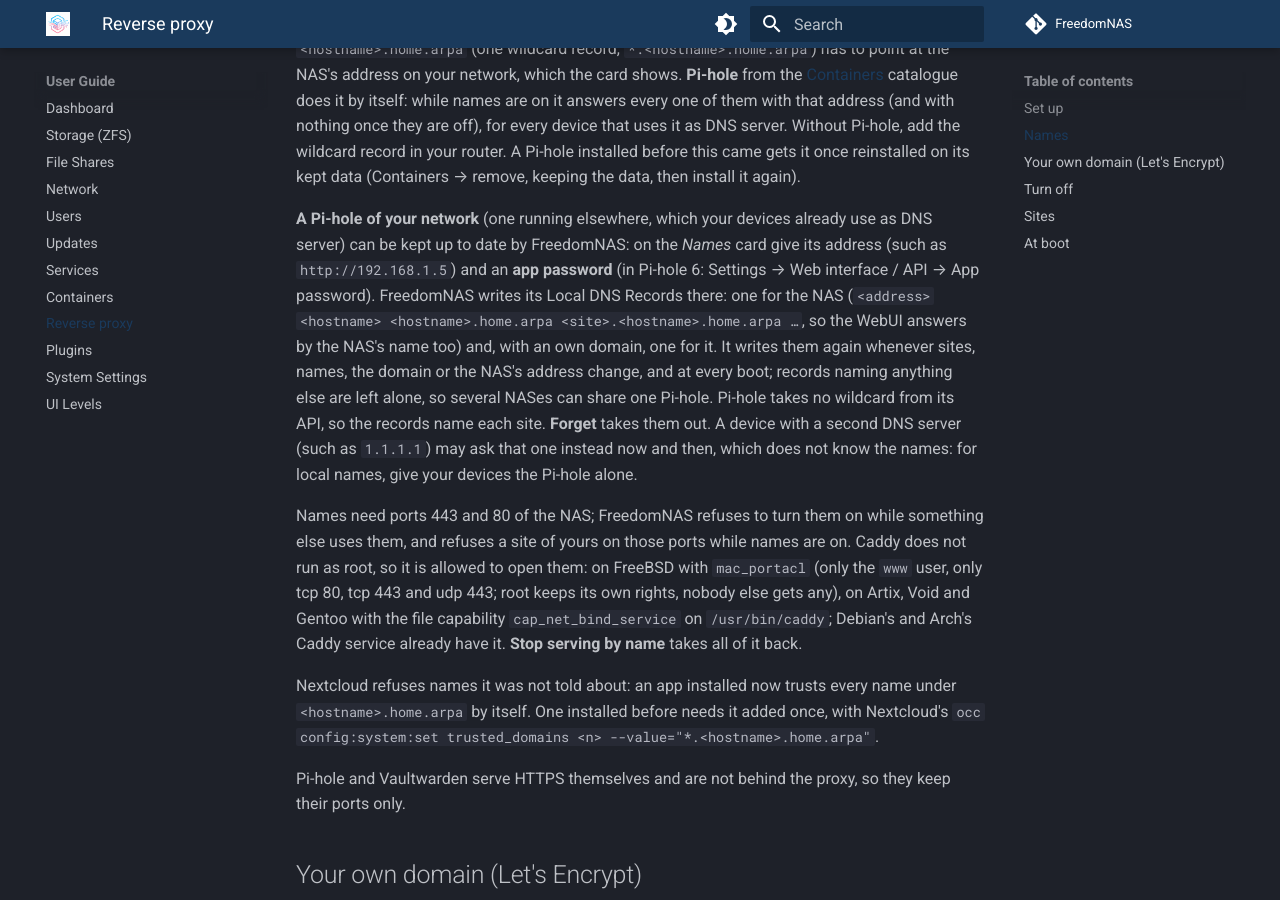
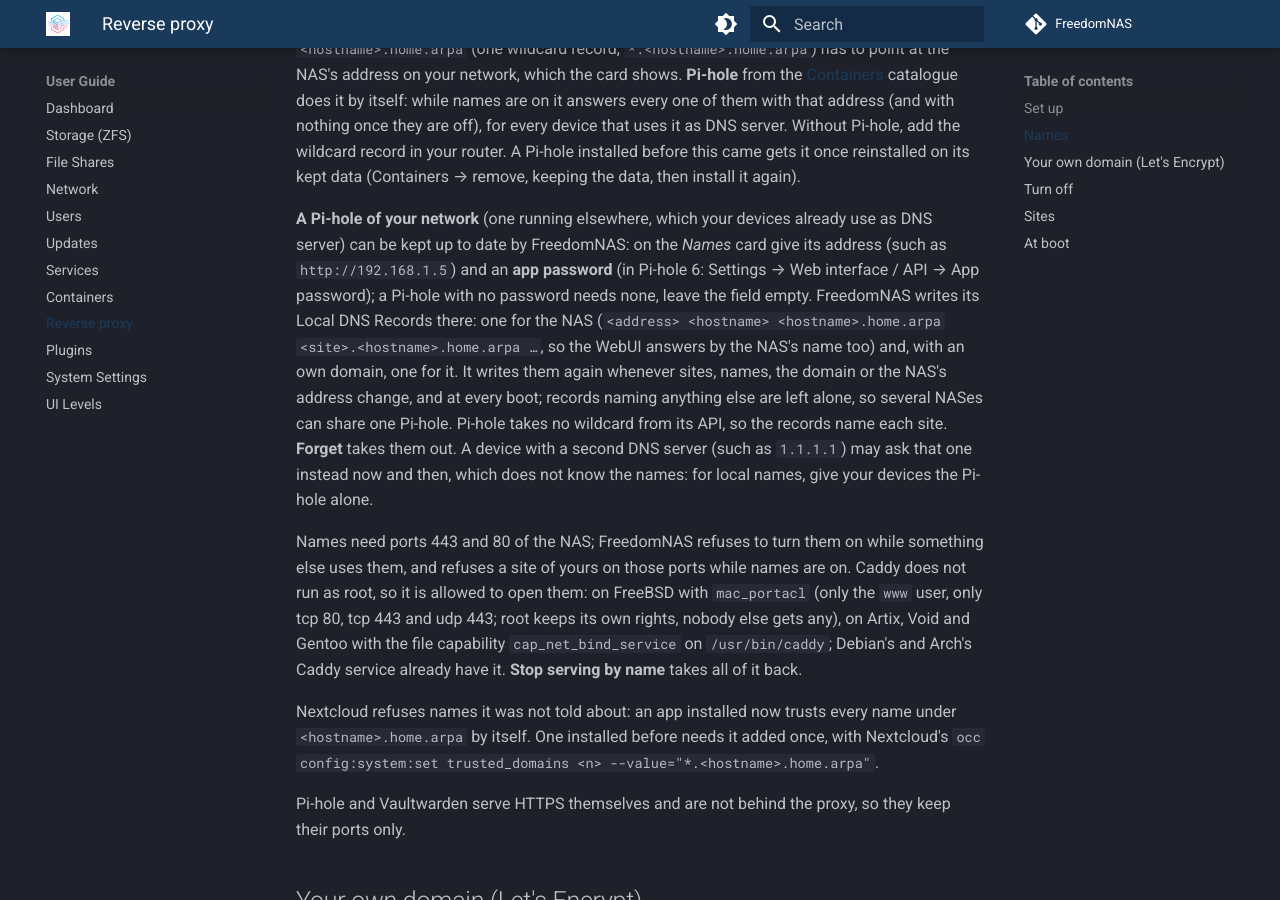
Before and after one commit to FreedomNAS/freedomnas-docs, an MkDocs documentation site: the page built from docs/user-guide/proxy.md, in a window 1280 px wide and 900 px high, scrolled down 1577 px. Built offline with MkDocs 1.6.1 and Material for MkDocs 9.7.7, drawn with Linux system fonts in a browser that asks for light colours.

Commit message:
Say that a Pi-hole with no password needs none

```diff
--- a/docs/user-guide/proxy.md
+++ b/docs/user-guide/proxy.md
@@ -68,7 +68,8 @@ data, then install it again).
 **A Pi-hole of your network** (one running elsewhere, which your devices
 already use as DNS server) can be kept up to date by FreedomNAS: on the
 *Names* card give its address (such as `http://192.168.1.5`) and an **app
-password** (in Pi-hole 6: Settings → Web interface / API → App password).
+password** (in Pi-hole 6: Settings → Web interface / API → App password); a
+Pi-hole with no password needs none, leave the field empty.
 FreedomNAS writes its Local DNS Records there: one for the NAS
 (`<address> <hostname> <hostname>.home.arpa <site>.<hostname>.home.arpa …`,
 so the WebUI answers by the NAS's name too) and, with an own domain, one for
```
